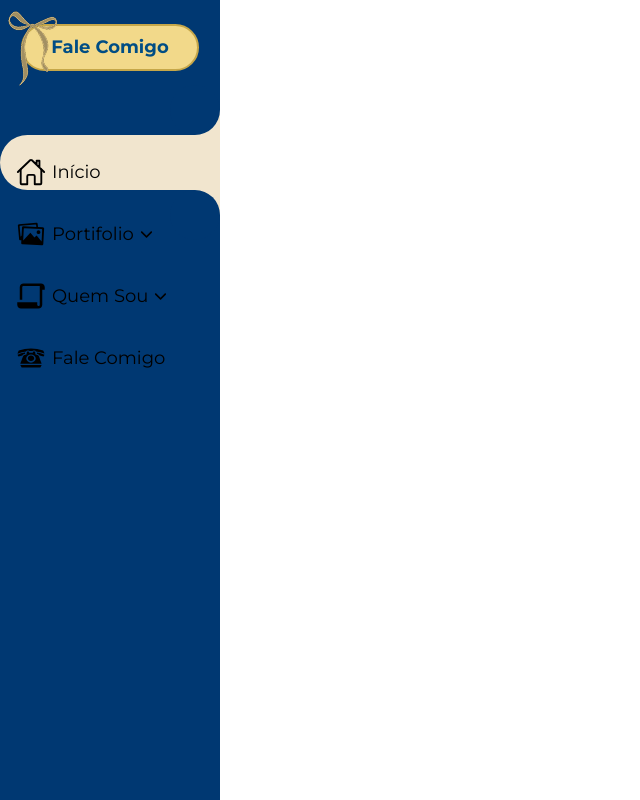
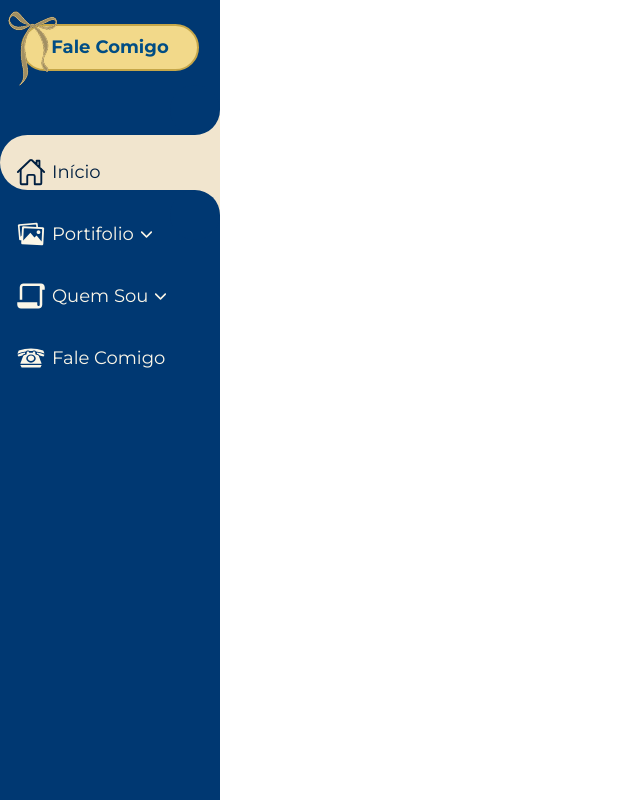
Before and after one commit to chiquinelli-bia/portifolio, a React (Vite) app: page / in a window 1280 px wide. Shown: the whole page, without its empty margins (0-640 px from the left). Built offline with nearby package versions, Linux system fonts and the light colour scheme; a web font is replaced by a local one.

Commit message:
refactor(navigation): continua refatoraçõa de variaveis de tema

```diff
--- a/src/components/sidebar/navigationList/navigation.module.css
+++ b/src/components/sidebar/navigationList/navigation.module.css
@@ -13,12 +13,20 @@
 
 .menuItem {
   list-style-type: none;
+  color: var(--nav-text);
 }
-.menuItem > div > svg {
+.menuItem button {
+  color: inherit;
+}
+.menuItem svg {
+  fill: currentColor;
+  stroke: currentColor;
+}
+.menuItem button svg {
   transition: transform 0.3s ease;
 }
 
-.menuItem:hover > div > svg {
+.menuItem:hover > div > button {
   transform: rotate(180deg);
 }
 
@@ -34,57 +42,40 @@
   transition: color 0.3s ease;
   position: relative;
 }
+.menuLink.active,
+.menuLink.active + button {
+  color: var(--nav-active-text);
+}
+.active + button {
+  transform: rotate(180deg);
+}
 /* .menu > ul > li.active > a {
   background-color: transparent;
   transition: all 0.7s;
 } */
 
-.menuItem[data-theme="azul"],
-.subItem[data-theme="azul"] {
-  color: var(--color-brand-beige-100);
-}
-.menuItem[data-theme="beige"],
-.menuItem[data-theme="amarelo"],
-.subItem[data-theme="beige"],
-.subItem[data-theme="amarelo"] {
-  color: var(--color-nav-text);
-}
-.menuItem[data-theme="azul"]:hover {
-  color: var(--color-brand-yellow-100);
-  font-weight: 500;
-}
-.menuItem[data-theme="beige"]:hover,
-.menuItem[data-theme="amarelo"]:hover {
-  color: var(--color-brand-blue-500);
+.menuItem:hover {
+  color: var(--nav-text-hover);
   font-weight: 500;
 }
 .subList {
   max-height: 0;
   overflow: hidden;
-  transition: max-height 0.3s ease;
+  background-color: var(--nav-subitem-bg);
+  transition: max-height 0.2s ease;
 }
-.subList .open {
+.subList.open {
   max-height: 20rem;
+  border-radius: 0 20px 0 0;
 }
+
 .subItem {
   padding: 1.4rem 0 1.4rem 3.2rem;
   font-weight: 600;
+  border-radius: 0 0.2rem 0 0;
+  color: var(--nav-text);
 }
-.subItem[data-theme="azul"] {
-  background-color: var(--color-brand-blue-500);
-}
-.subItem[data-theme="beige"] {
-  background-color: var(--color-brand-beige-500);
-}
-.subItem[data-theme="amarelo"] {
-  background-color: var(--color-brand-yellow-400);
-}
-.subItem[data-theme="azul"]:hover {
-  color: var(--color-brand-yellow-100);
+.subItem:hover {
+  color: var(--nav-text-hover);
   font-weight: 700;
 }
-.subItem[data-theme="beige"]:hover,
-.subItem[data-theme="amarelo"]:hover {
-  color: var(--color-brand-blue-500);
-  font-weight: 700;
-}
```
